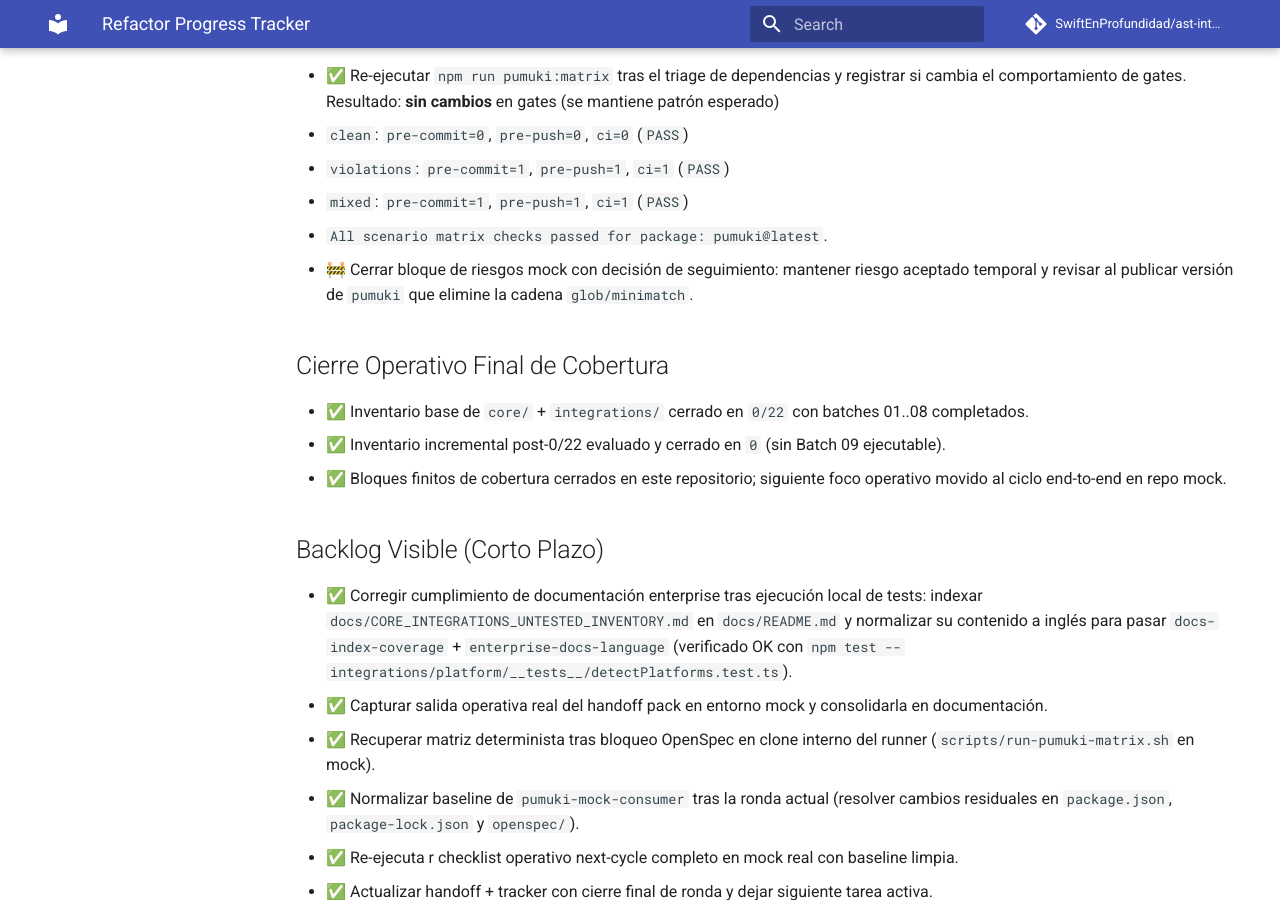
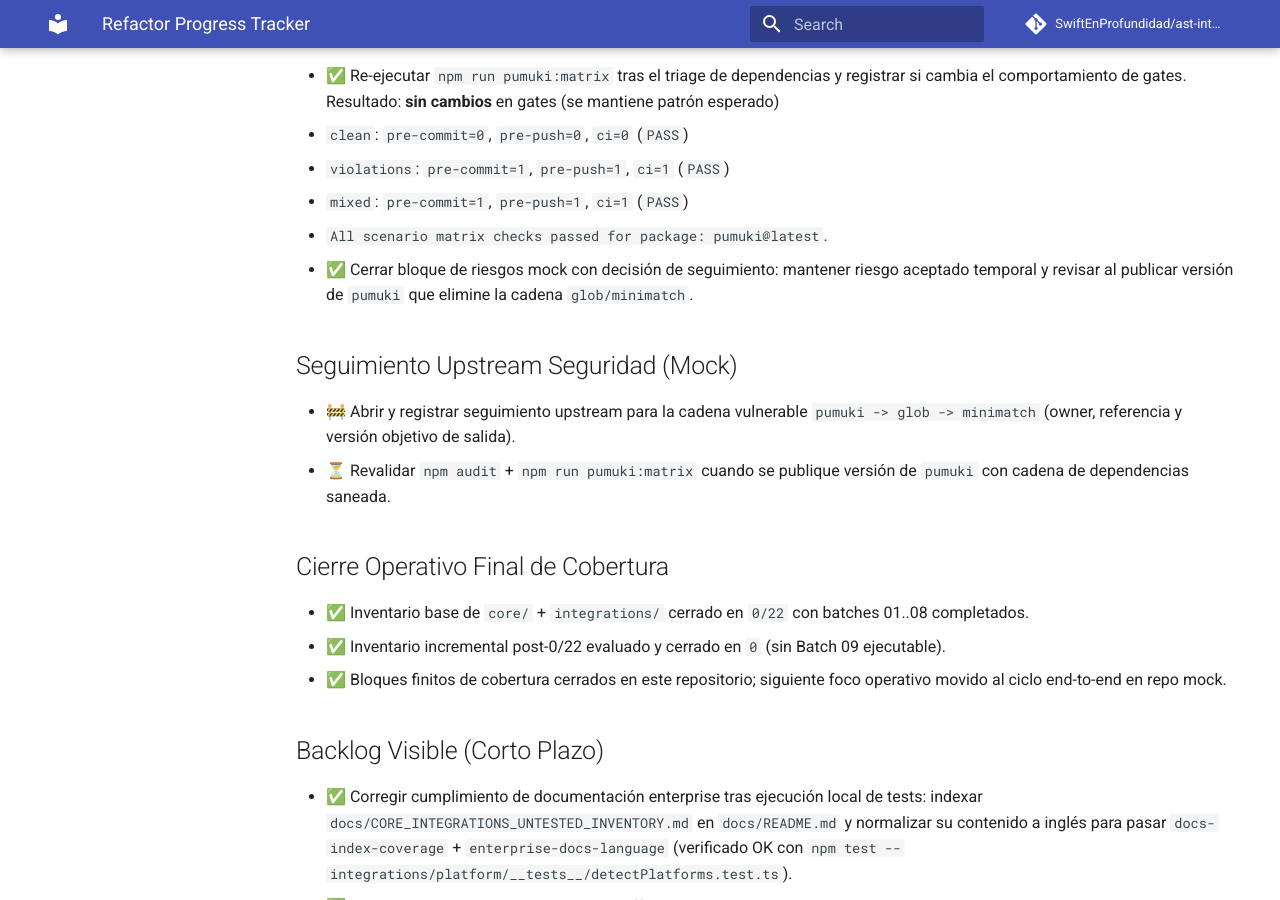
Before and after one commit to SwiftEnProfundidad/ast-intelligence-hooks, an MkDocs documentation site: the page built from docs/REFRACTOR_PROGRESS.md, in a window 1280 px wide and 900 px high, scrolled down 1330 px. Built offline with MkDocs 1.6.1 and Material for MkDocs 9.7.7, drawn with Linux system fonts in a browser that asks for light colours; comment, search, counter and statistics services are not loaded; some of the changed text lies outside the part shown.

Commit message:
docs(tracker): close mock risk block and set upstream security follow-up

```diff
--- a/docs/REFRACTOR_PROGRESS.md
+++ b/docs/REFRACTOR_PROGRESS.md
@@ -11,7 +11,7 @@ Estado consolidado del refactor con seguimiento de tareas y evidencia del avance
 - ✅ Bloque finito anterior cerrado con inventario restante **0/22** archivos sin test directo.
 - ✅ Publicar cierre operativo final de la fase de cobertura (inventario base 0/22 + inventario incremental refinado 0).
 - ✅ Consolidar evidencia del ciclo mock ejecutado y cerrar ciclo en este tracker.
-- ⏳ Tarea activa actual: ver sección “Riesgos Mock Pendientes” (única tarea en 🚧).
+- ⏳ Tarea activa actual: ver sección “Seguimiento Upstream Seguridad (Mock)” (única tarea en 🚧).
 
 ## Próximo Ciclo Mock (Definición Atómica)
 - ✅ Definir y publicar comando único de arranque del ciclo mock + criterio de aceptación.
@@ -41,7 +41,11 @@ Estado consolidado del refactor con seguimiento de tareas y evidencia del avance
   - `violations`: `pre-commit=1`, `pre-push=1`, `ci=1` (`PASS`)
   - `mixed`: `pre-commit=1`, `pre-push=1`, `ci=1` (`PASS`)
   - `All scenario matrix checks passed for package: pumuki@latest`.
-- 🚧 Cerrar bloque de riesgos mock con decisión de seguimiento: mantener riesgo aceptado temporal y revisar al publicar versión de `pumuki` que elimine la cadena `glob/minimatch`.
+- ✅ Cerrar bloque de riesgos mock con decisión de seguimiento: mantener riesgo aceptado temporal y revisar al publicar versión de `pumuki` que elimine la cadena `glob/minimatch`.
+
+## Seguimiento Upstream Seguridad (Mock)
+- 🚧 Abrir y registrar seguimiento upstream para la cadena vulnerable `pumuki -> glob -> minimatch` (owner, referencia y versión objetivo de salida).
+- ⏳ Revalidar `npm audit` + `npm run pumuki:matrix` cuando se publique versión de `pumuki` con cadena de dependencias saneada.
 
 ## Cierre Operativo Final de Cobertura
 - ✅ Inventario base de `core/` + `integrations/` cerrado en `0/22` con batches 01..08 completados.
```
